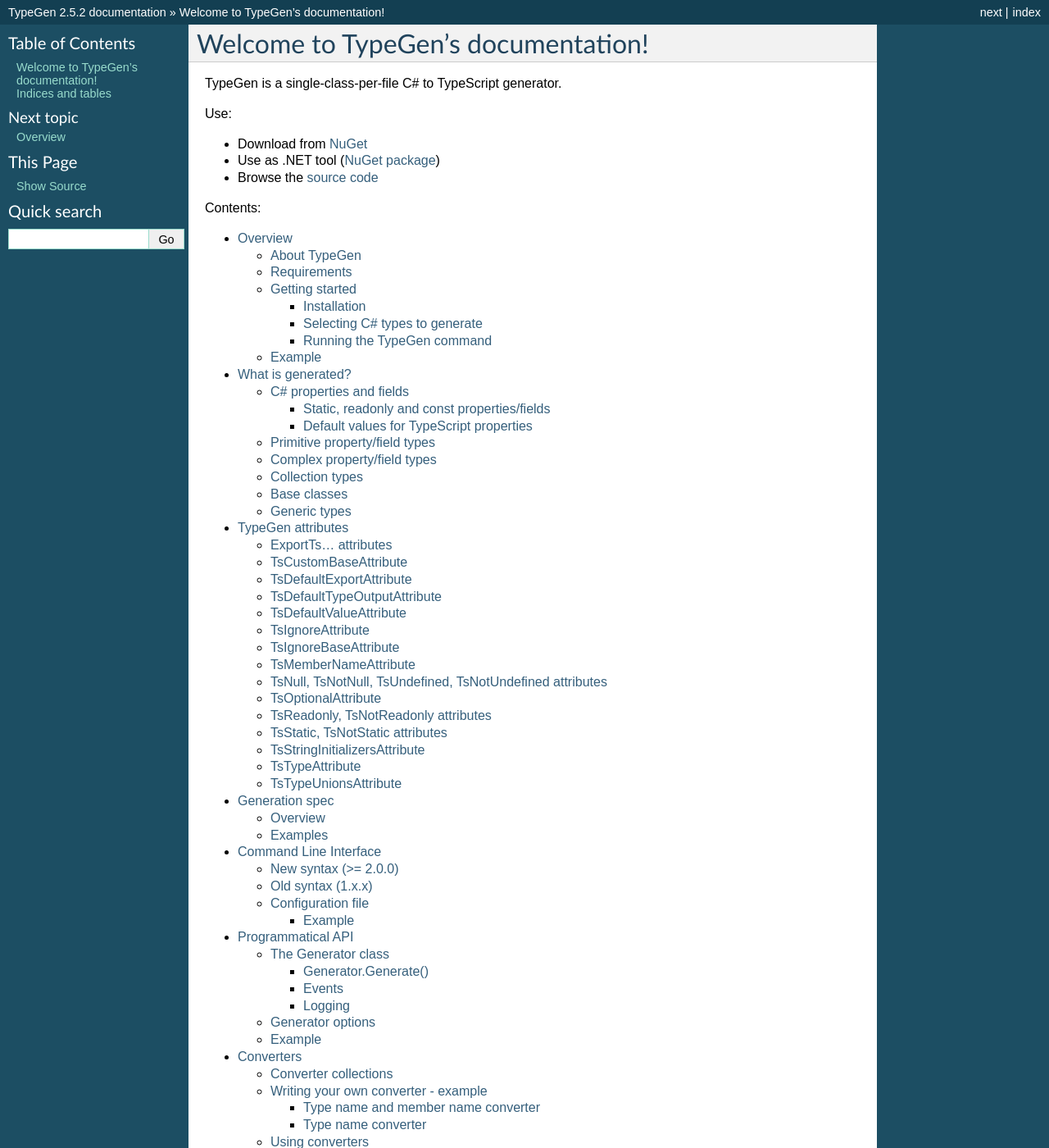
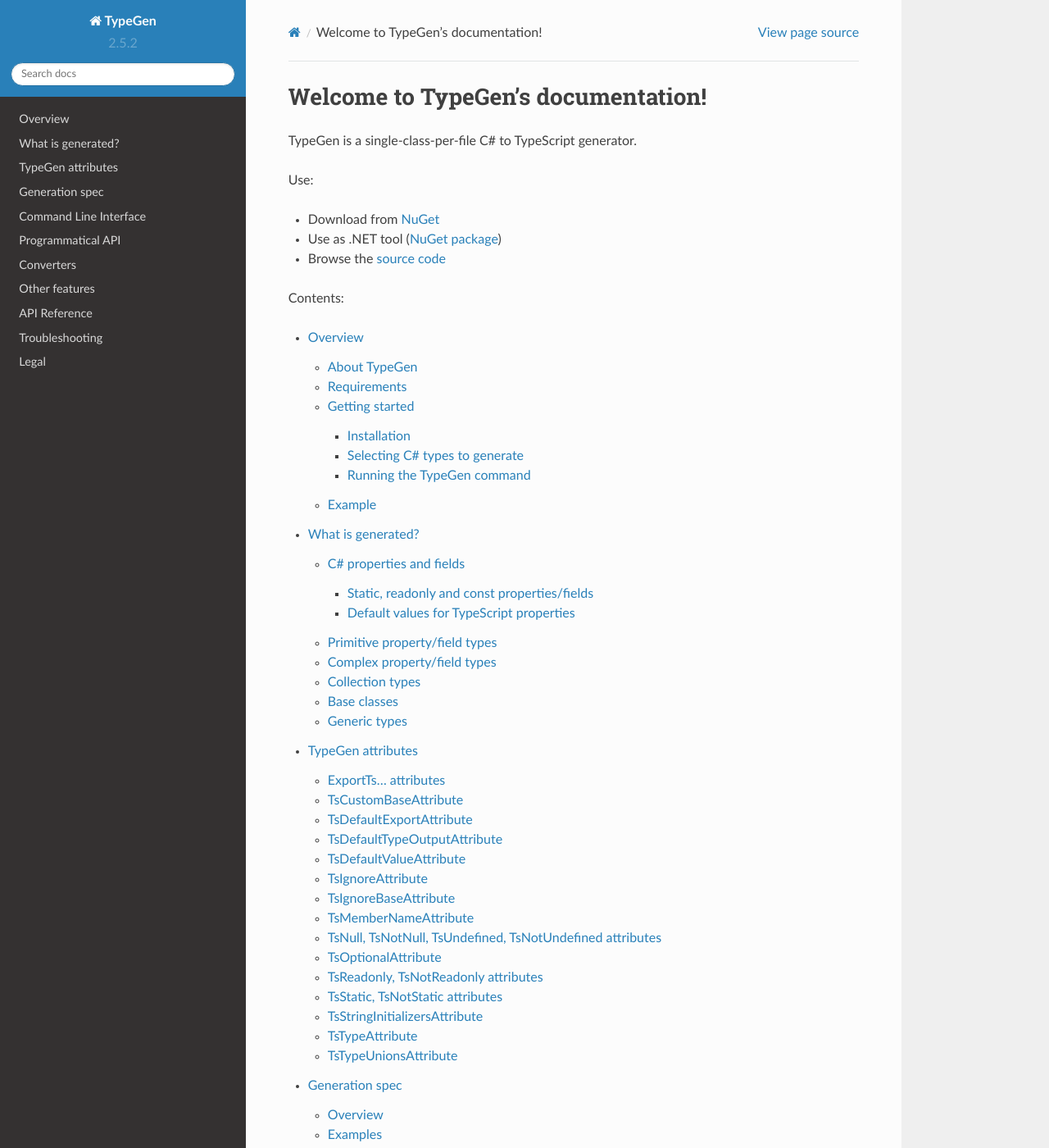
Before and after one commit to jburzynski/TypeGenDocs, a Sphinx documentation site: the page built from source/index.rst, in a window 1280 px wide and 1400 px high. Shown: the whole window at 82% size. Built offline with Sphinx 7.4.7 and the Read the Docs theme 2.0.0, drawn with Linux system fonts in a browser that asks for light colours; some of the changed text lies outside the part shown.

Commit message:
added sphinx_rtd_theme

```diff
--- a/source/conf.py
+++ b/source/conf.py
@@ -29,7 +29,7 @@
 # Add any Sphinx extension module names here, as strings. They can be
 # extensions coming with Sphinx (named 'sphinx.ext.*') or your custom
 # ones.
-extensions = []
+extensions = ['sphinx_rtd_theme']
 
 # Add any paths that contain templates here, relative to this directory.
 templates_path = ['_templates']
@@ -119,7 +119,7 @@
 # The theme to use for HTML and HTML Help pages.  See the documentation for
 # a list of builtin themes.
 #
-html_theme = 'default'
+html_theme = 'sphinx_rtd_theme'
 
 # Theme options are theme-specific and customize the look and feel of a theme
 # further.  For a list of options available for each theme, see the
```
